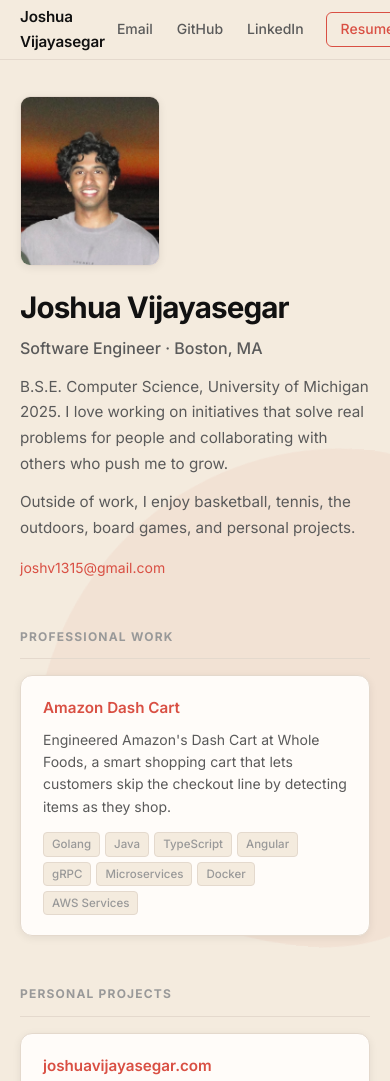
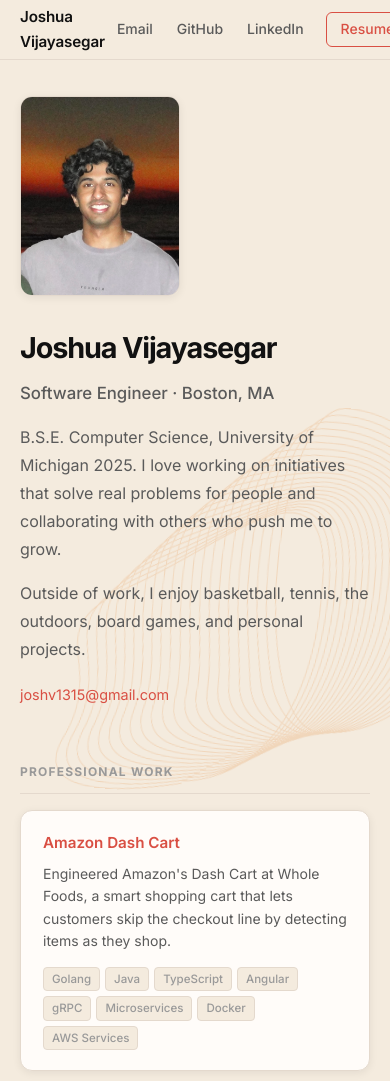
Before and after one commit to joshv1315/joshv1315.github.io, a website: page index.html in a window 390 px wide. Shown: the top 1081 px of the page. Drawn offline with Linux system fonts and the light colour scheme.

Commit message:
Use wave.png for background shape, enlarge hero section

```diff
--- a/styles.css
+++ b/styles.css
@@ -16,7 +16,7 @@
   --border: #E4D9CD;
   --radius: 12px;
   --font: "Inter", system-ui, sans-serif;
-  --max-w: 860px;
+  --max-w: 900px;
   --shadow: 0 2px 8px rgba(0,0,0,0.07);
 }
 
@@ -46,15 +46,16 @@ a {
 /* Background rotating shape */
 .bg-shape {
   position: fixed;
-  width: 780px;
-  height: 780px;
-  bottom: -160px;
-  right: -180px;
-  border-radius: 42% 58% 61% 39% / 45% 38% 62% 55%;
-  background: rgba(217, 79, 67, 0.055);
+  width: 764px;
+  height: 771px;
+  bottom: 10%;
+  right: -10%;
+  background: url('imgs/detail/wave.png') center center no-repeat;
+  background-size: contain;
   animation: rotate-shape 90s linear infinite;
   z-index: 0;
   pointer-events: none;
+  opacity: 0.5;
 }
 
 @keyframes rotate-shape {
@@ -122,10 +123,10 @@ main {
   width: 100%;
   max-width: var(--max-w);
   margin: 0 auto;
-  padding: 52px 40px 80px;
+  padding: 64px 40px 80px;
   display: flex;
   flex-direction: column;
-  gap: 60px;
+  gap: 72px;
   position: relative;
   z-index: 1;
 }
@@ -133,14 +134,15 @@ main {
 /* Hero */
 .hero {
   display: flex;
-  gap: 40px;
+  gap: 52px;
   align-items: flex-start;
+  min-height: calc(100vh - 60px - 64px);
 }
 
 .hero-photo {
-  width: 180px;
-  height: 220px;
-  border-radius: 10px;
+  width: 240px;
+  height: 300px;
+  border-radius: 12px;
   object-fit: cover;
   object-position: center 35%;
   flex-shrink: 0;
@@ -152,31 +154,32 @@ main {
 .hero-text {
   display: flex;
   flex-direction: column;
-  gap: 12px;
+  gap: 16px;
+  padding-top: 8px;
 }
 
 .hero-name {
-  font-size: 1.85rem;
+  font-size: 2.4rem;
   font-weight: 700;
-  letter-spacing: -0.03em;
-  line-height: 1.15;
+  letter-spacing: -0.04em;
+  line-height: 1.1;
 }
 
 .hero-role {
-  font-size: 1rem;
+  font-size: 1.05rem;
   font-weight: 500;
   color: var(--text-muted);
 }
 
 .hero-blurb {
-  font-size: 0.95rem;
+  font-size: 1rem;
   color: var(--text-muted);
-  line-height: 1.7;
-  max-width: 480px;
+  line-height: 1.75;
+  max-width: 500px;
 }
 
 .hero-contact {
-  font-size: 0.875rem;
+  font-size: 0.9rem;
   margin-top: 4px;
 }
 
@@ -280,25 +283,30 @@ main {
 }
 
 /* Responsive */
-@media (max-width: 600px) {
+@media (max-width: 640px) {
   .site-header {
     padding: 0 20px;
   }
 
   main {
     padding: 36px 20px 60px;
-    gap: 48px;
+    gap: 56px;
   }
 
   .hero {
     flex-direction: column;
     align-items: flex-start;
-    gap: 24px;
+    gap: 28px;
+    min-height: unset;
   }
 
   .hero-photo {
-    width: 140px;
-    height: 170px;
+    width: 160px;
+    height: 200px;
+  }
+
+  .hero-name {
+    font-size: 1.8rem;
   }
 
   .hero-blurb {
@@ -310,9 +318,9 @@ main {
   }
 
   .bg-shape {
-    width: 500px;
-    height: 500px;
-    bottom: -100px;
-    right: -150px;
+    width: 400px;
+    height: 400px;
+    right: -20%;
+    bottom: 5%;
   }
 }
```
